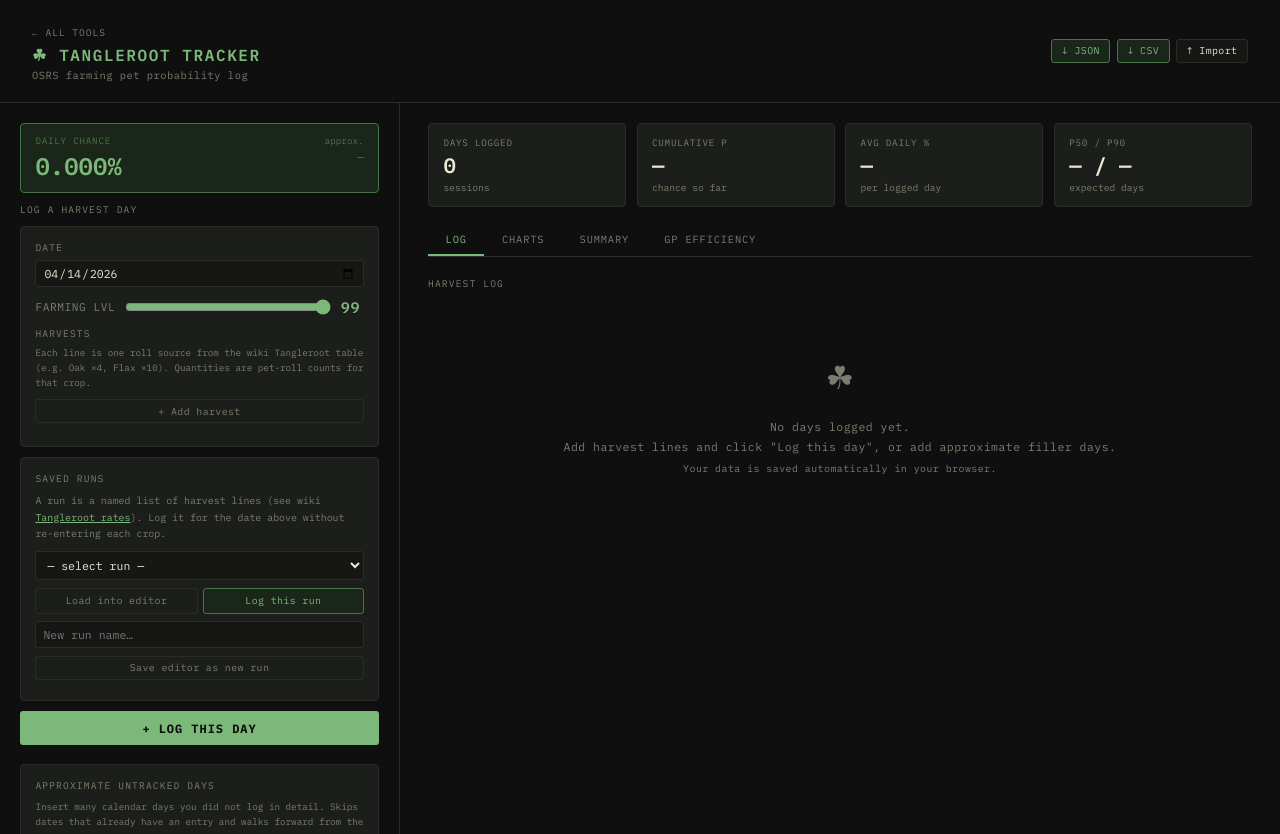
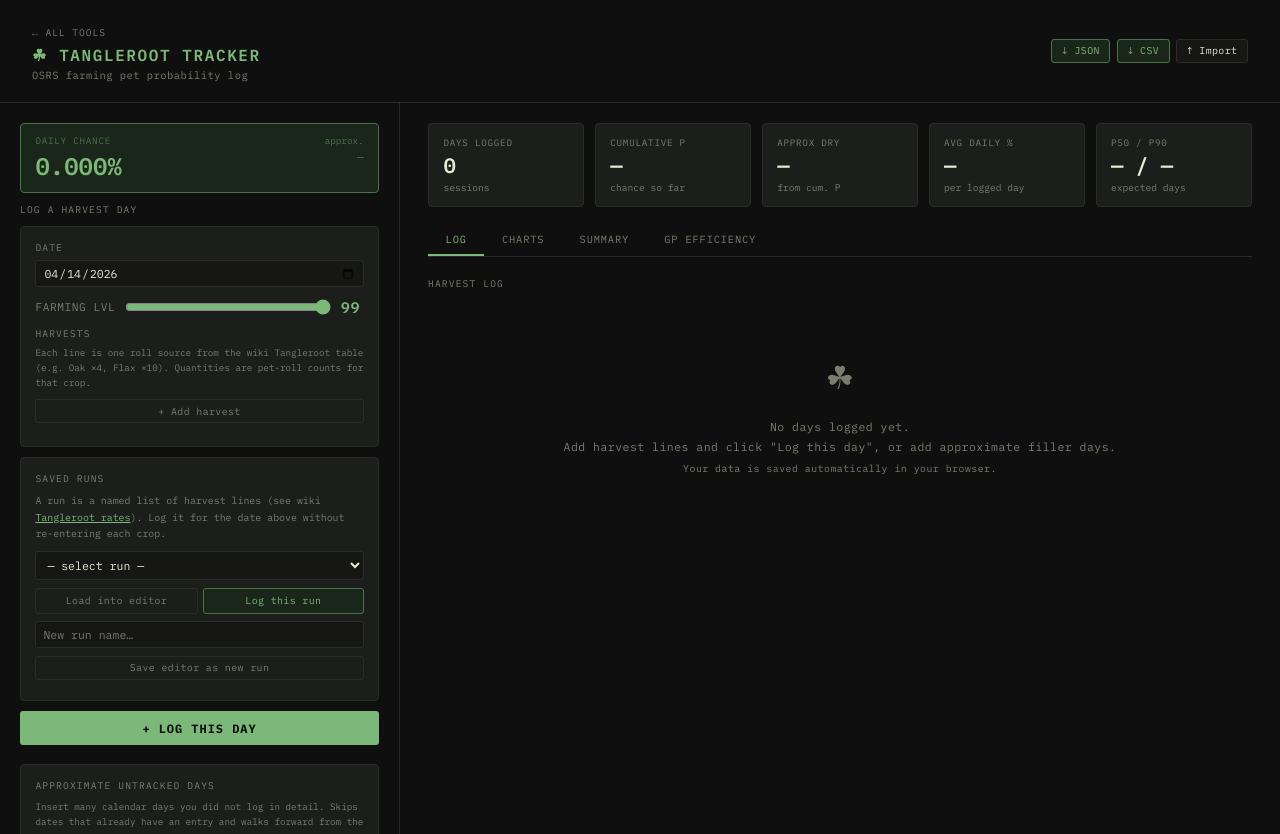
Before and after one commit to CollinHeist/osrs, a React (Vite) app in the folder tangleroot/: page / in a window 1280 px wide. Built offline with nearby package versions, Linux system fonts and the light colour scheme.

Commit message:
Add "dry rate" metric to Tangleroot app

```diff
--- a/tangleroot/src/App.jsx
+++ b/tangleroot/src/App.jsx
@@ -29,6 +29,28 @@
 
 function fmtPct(p, digits = 3) {
   return (p * 100).toFixed(digits) + "%";
+}
+
+// Approx dry rate from cumulative P: (1 − 1/r)^(r·d) = 1 − P_cum  (r cancels out as r → ∞).
+const DRY_RATE_R = 100;
+
+function approxDryRate(cumProb, r = DRY_RATE_R) {
+  if (cumProb <= 0) return 0;
+  if (cumProb >= 1) return Infinity;
+  return Math.log(1 - cumProb) / (r * Math.log(1 - 1 / r));
+}
+
+function fmtDryMultiplier(d) {
+  if (d <= 0) return "—";
+  if (!Number.isFinite(d)) return "∞x dry";
+  const nearest = Math.round(d);
+  if (Math.abs(d - nearest) < 0.005) return `${nearest}x dry`;
+  return `${(Math.round(d * 100) / 100).toFixed(2)}x dry`;
+}
+
+function fmtDryRate(cumProb) {
+  if (cumProb <= 0) return { val: "—", sub: "from cum. P" };
+  return { val: fmtDryMultiplier(approxDryRate(cumProb)), sub: "from cum. P" };
 }
 
 function todayStr() {
@@ -182,7 +204,7 @@
     color: C.text, fontFamily: "'IBM Plex Mono', monospace", fontSize: "0.62rem", padding: "4px 5px",
     boxSizing: "border-box",
   },
-  statsGrid: { display: "grid", gridTemplateColumns: "repeat(4, 1fr)", gap: "0.65rem", marginBottom: "1.1rem" },
+  statsGrid: { display: "grid", gridTemplateColumns: "repeat(auto-fit, minmax(130px, 1fr))", gap: "0.65rem", marginBottom: "1.1rem" },
   statCard: { background: C.card, border: `1px solid ${C.border}`, borderRadius: "4px", padding: "0.75rem 0.9rem" },
   statLabel: { fontSize: "0.58rem", color: C.muted, letterSpacing: "0.08em", textTransform: "uppercase", marginBottom: "0.2rem" },
   statVal:  { fontSize: "1.3rem", fontWeight: 600, color: C.text },
@@ -1386,6 +1408,7 @@
   }
 
   const pDay = q => avgChance > 0 ? Math.ceil(Math.log(1-q) / Math.log(1-avgChance)) : null;
+  const dryRate = fmtDryRate(cumProb);
 
   return (
     <div style={S.app}>
@@ -1557,6 +1580,7 @@
             {[
               { label:"Days logged",  val: days.length,                                          sub:"sessions" },
               { label:"Cumulative P", val: days.length ? fmtPct(cumProb,2) : "—",               sub:"chance so far", color: cumProb>0.5?C.gold:cumProb>0.25?C.accent:C.text },
+              { label:"Approx dry",   val: days.length ? dryRate.val : "—",                     sub: days.length ? dryRate.sub : "from cum. P", color: cumProb>0.75?C.gold:cumProb>0.5?C.accent:C.text },
               { label:"Avg daily %",  val: days.length ? fmtPct(avgChance,3) : "—",             sub:"per logged day" },
               { label:"p50 / p90",    val: days.length ? `${pDay(0.5) ?? "—"} / ${pDay(0.9) ?? "—"}` : "— / —", sub:"expected days" },
             ].map(({ label, val, sub, color }) => (
```
